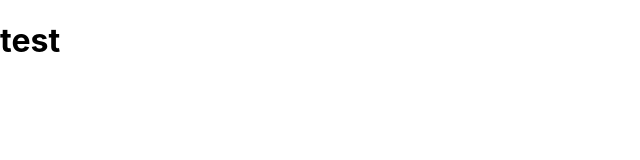
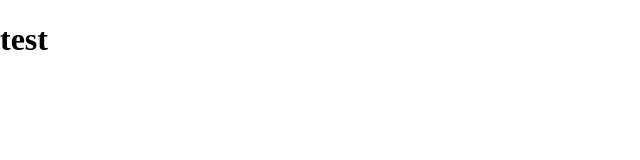
Before and after one commit to TomasScerbak/multistep-form, a React (Create React App) app: page / in a window 1280 px wide. Shown: the top 160 px of the page, without its empty margins (0-640 px from the left). Built offline with nearby package versions, Linux system fonts and the light colour scheme.

Commit message:
imported font styles and all color variables for this project

```diff
--- a/src/index.css
+++ b/src/index.css
@@ -1,13 +1,41 @@
+@import url("https://fonts.googleapis.com/css2?family=Ubuntu:wght@400;500;700&display=swap");
+
+/* Typography */
+html {
+  font-size: 62.5%;
+}
+
+*,
+*::before,
+*::after {
+  box-sizing: border-box;
+}
+
+:root {
+  /* Primary Colors */
+  --marine-blue: hsl(213, 96%, 18%);
+  --purplish-blue: hsl(243, 100%, 62%);
+  --pastel-blue: hsl(228, 100%, 84%);
+  --light-blue: hsl(206, 94%, 87%);
+  --strawberry-red: hsl(354, 84%, 57%);
+
+  /* Neutral */
+  --cool-gray: hsl(231, 11%, 63%);
+  --light-gray: hsl(229, 24%, 87%);
+  --magnolia: hsl(217, 100%, 97%);
+  --alabaster: hsl(231, 100%, 99%);
+  --white: hsl(0, 0%, 100%);
+
+  --ff-ubuntu: font-family: 'Ubuntu', sans-serif;
+}
+
 body {
+  font-family: var(--ff-ubuntu);
   margin: 0;
-  font-family: -apple-system, BlinkMacSystemFont, 'Segoe UI', 'Roboto', 'Oxygen',
-    'Ubuntu', 'Cantarell', 'Fira Sans', 'Droid Sans', 'Helvetica Neue',
-    sans-serif;
+  padding: 0;
+  height: 100vh;
+  font-size: 1.6rem;
+
   -webkit-font-smoothing: antialiased;
   -moz-osx-font-smoothing: grayscale;
 }
-
-code {
-  font-family: source-code-pro, Menlo, Monaco, Consolas, 'Courier New',
-    monospace;
-}
```
